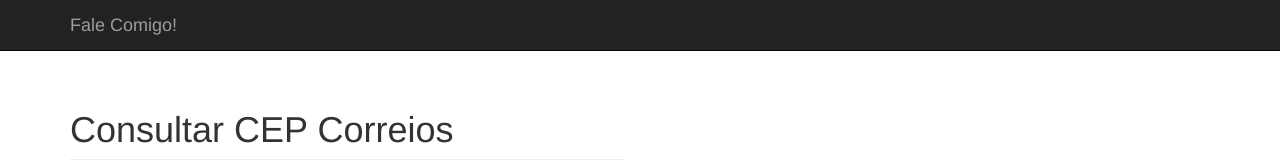
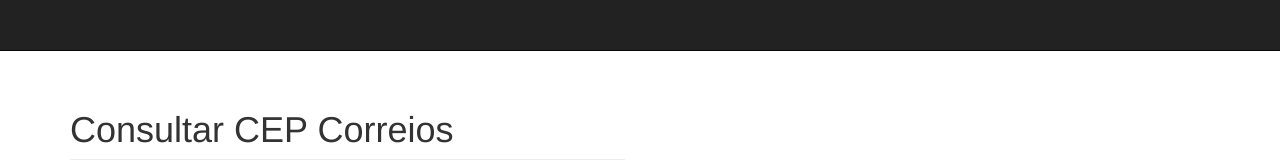
Before and after one commit to bru-ce/consulta-cep, a plain HTML site: page index.html in a window 1280 px wide. Shown: the top 162 px of the page. Drawn offline with Linux system fonts and the light colour scheme.

Commit message:
Removendo mensagem de Fale Comico

```diff
--- a/index.html
+++ b/index.html
@@ -39,7 +39,7 @@
                     <span class="icon-bar"></span>
                     <span class="icon-bar"></span>
                 </button>
-                <a class="navbar-brand" href="#">Fale Comigo!</a>
+                <a class="navbar-brand" href="#"></a>
             </div>
             <!-- Collect the nav links, forms, and other content for toggling -->
             <div class="collapse navbar-collapse" id="bs-example-navbar-collapse-1">
```
